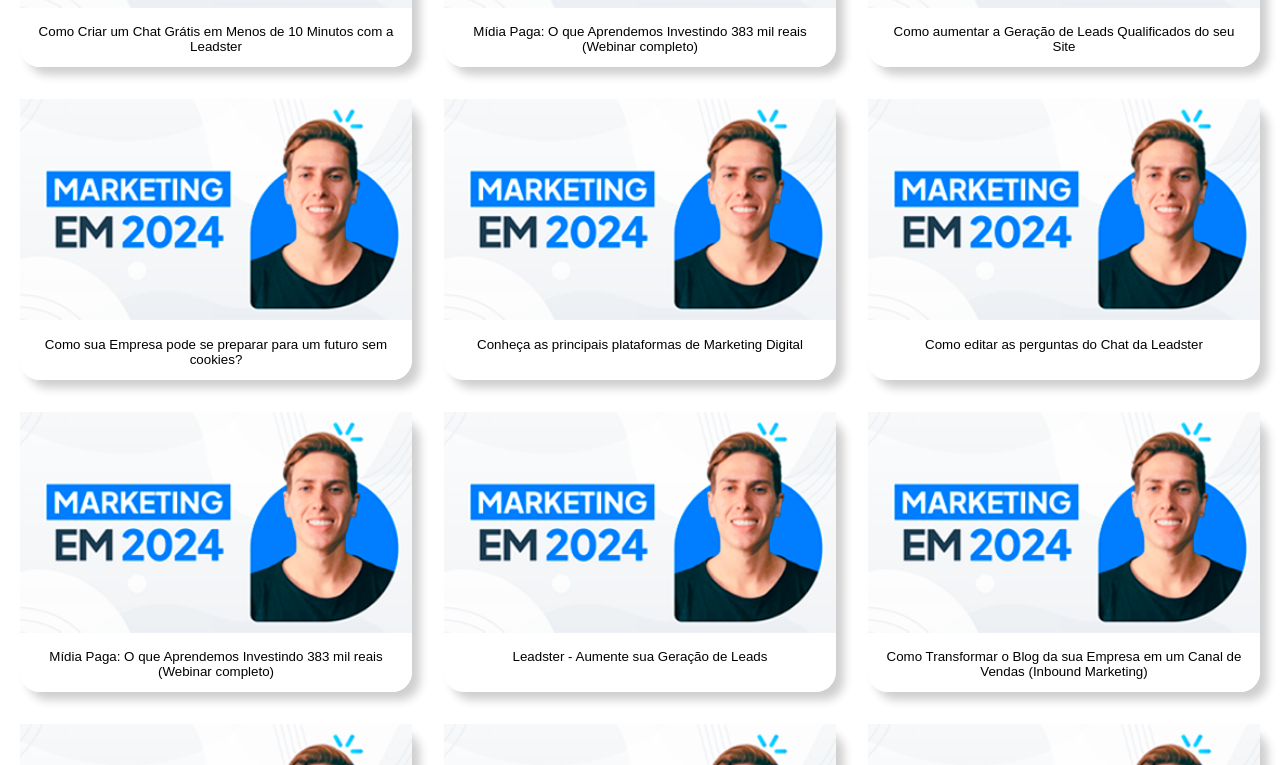
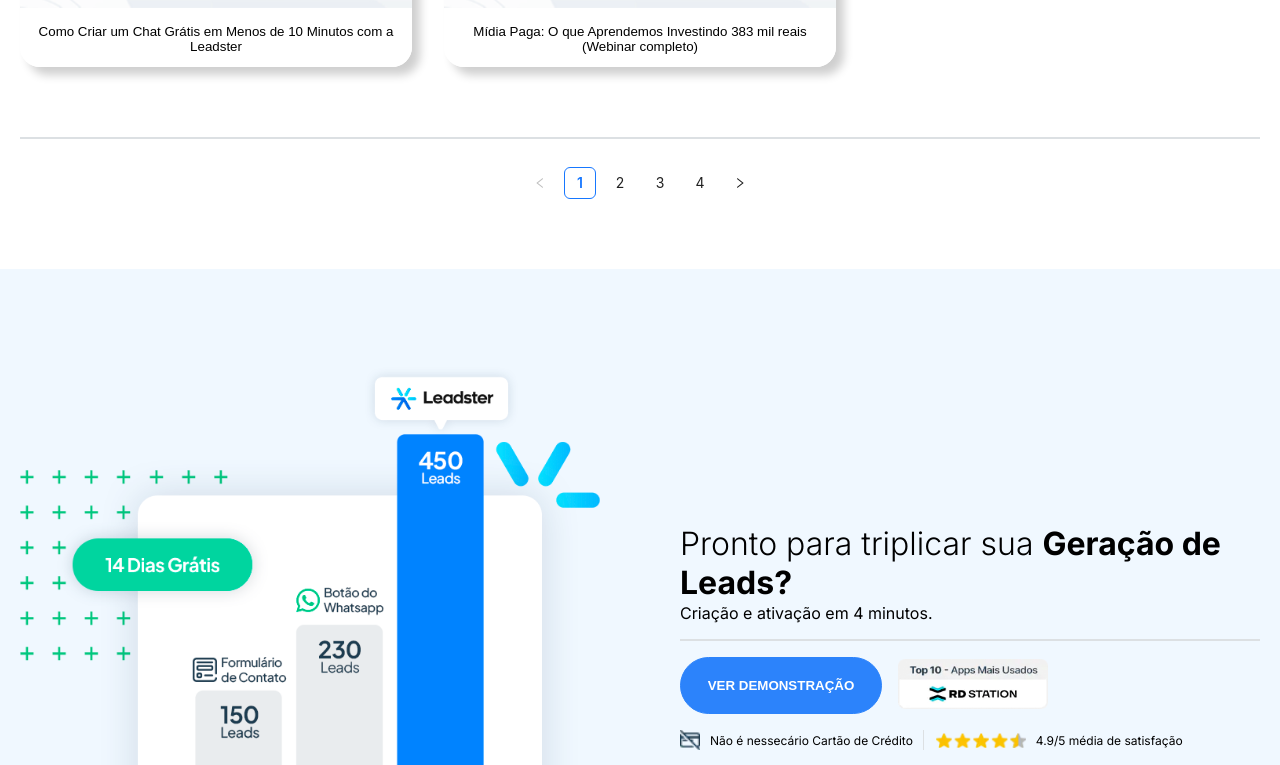
Before and after one commit to delanoquirino/teste-leadster, a Next.js app: page / in a window 1280 px wide. Shown: the part 1275-2040 px from the top of the page. Built offline with nearby package versions, Linux system fonts and the light colour scheme.

Commit message:
feat: added pagination

```diff
--- a/src/components/CardsSection/Cards/index.tsx
+++ b/src/components/CardsSection/Cards/index.tsx
@@ -1,18 +1,20 @@
 import React, { useState } from "react";
-import { Description, ItemCard, SCards, StyledImage, Thumbnail } from "./styles";
+import { Description, ItemCard, SCards, SPagination, StyledImage, Thumbnail } from "./styles";
 import { CardsItens } from "@/data";
 import { Modal } from "@/components/Modal";
+import { DividerBar } from "@/components/DividerBar";
 
 type CardProps = {
   id: number;
   name: string;
-  url: string
+  url: string;
 };
 
 export const Cards = ({ tagItem, orderItem  }: { tagItem: string, orderItem: string } ) => {
   const[openModal, setOpenModal] = useState(false)
-  const [selectedCard, setSelectedCard] = useState<CardProps>();
-
+  const [selectedCard, setSelectedCard] = useState<CardProps>({ id: 0, name: "", url: "" });
+  const [currentPage, setCurrentPage] = useState(1);
+  const cardsPerPage = 5;
 
   const lowerCaseTagItem = tagItem.toLowerCase();
   let CardsItensFilter = CardsItens.filter(CardItem =>
@@ -39,9 +41,21 @@
 
   };
 
+  // Cálculo para obter os índices dos cards da página atual
+  const indexOfLastCard = currentPage * cardsPerPage;
+  const indexOfFirstCard = indexOfLastCard - cardsPerPage;
+  const currentCards = CardsItensFilter.slice(indexOfFirstCard, indexOfLastCard);
+
+  // Função para alterar a página atual
+  const handleChangePage = (page: number) => {
+    setCurrentPage(page);
+  };
+
   return (
+    <>
+
     <SCards>
-      {CardsItensFilter
+      {currentCards
 
       .map((CardItem: CardProps) => (
         <ItemCard key={CardItem.id}>
@@ -60,6 +74,12 @@
         </ItemCard>
       ))}
       <Modal isOpen={openModal} card={selectedCard} setOpenModal={() => setOpenModal(!openModal)} />
+
     </SCards>
+    <DividerBar/>
+      <SPagination defaultCurrent={1} total={20}
+        pageSize={cardsPerPage}
+        onChange={handleChangePage} />
+    </>
   );
 };
--- a/src/components/CardsSection/Cards/styles.ts
+++ b/src/components/CardsSection/Cards/styles.ts
@@ -1,5 +1,6 @@
 import { styled } from "styled-components";
 import Image from "next/image";
+import { Pagination } from "antd";
 
 export const SCards = styled.ul`
     margin: 5em 0;
@@ -60,3 +61,11 @@
   height: 100%;
   object-fit: cover;
 `;
+
+export const SPagination = styled(Pagination)`
+
+    margin-top: 2em;
+    display: flex;
+    justify-content: center;
+
+`
--- a/src/components/CardsSection/index.tsx
+++ b/src/components/CardsSection/index.tsx
@@ -19,9 +19,7 @@
         </Filters>
         <DividerBar/>
         <Cards tagItem={tagItem}  orderItem={orderItem}/>
-        <DividerBar/>
-        <SPagination defaultCurrent={1} total={50} />
-      </Container>
+       </Container>
     </TCardsSection>
   )
 }
--- a/src/data.ts
+++ b/src/data.ts
@@ -10,7 +10,7 @@
       { id: 9, name: "Como editar as perguntas do Chat da Leadster", url: "https://www.youtube.com/embed/watch?v=zfGWvSdhVpc"},
       { id: 10, name: "Mídia Paga: O que Aprendemos Investindo 383 mil reais (Webinar completo)", url: "https://www.youtube.com/embed/watch?v=tdZQHWht-ZI" },
       { id: 11, name: "Leadster - Aumente sua Geração de Leads", url:"https://www.youtube.com/embed/watch?v=WTabj8UO-yc&t=1s" },
-      { id: 12, name: "Como Transformar o Blog da sua Empresa em um Canal de Vendas (Inbound Marketing)", url:"https://www.youtube.com/embed/watch?v=WAX8tDU5Alg" },
+      { id: 12, name: "Como Transformar o Blog da sua Empresa em um Canal de Vendas (Inbound Marketing)", url:"https://www.youtube.com/embed/WAX8tDU5Alg" },
       { id: 13, name: "Qual é a diferença entre Marketing Digital, Marketing Conversacional e Marketing no WhatsApp?", url:"https://www.youtube.com/embed/watch?v=jmZv8kDH8fg&list=PL_dirAhLkFrtHAc0agF5ejKWVSGnOw7vV&index=17" },
       { id: 14, name: "Como Criar um Chat Grátis em Menos de 10 Minutos com a Leadster", url: "https://www.youtube.com/embed/watch?v=XIBdJjahUkM" },
       { id: 15, name: "Mídia Paga: O que Aprendemos Investindo 383 mil reais (Webinar completo)", url: "https://www.youtube.com/embed/watch?v=tdZQHWht-ZI" },
```
